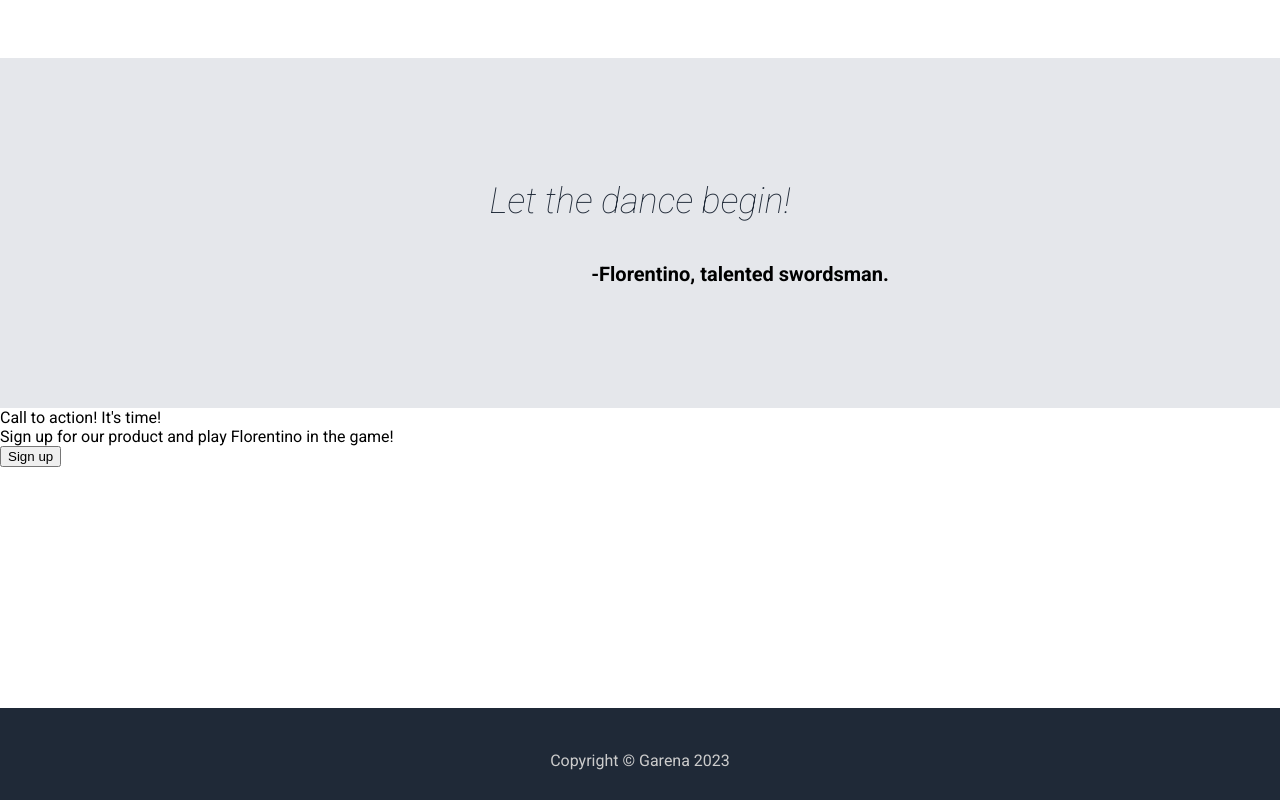
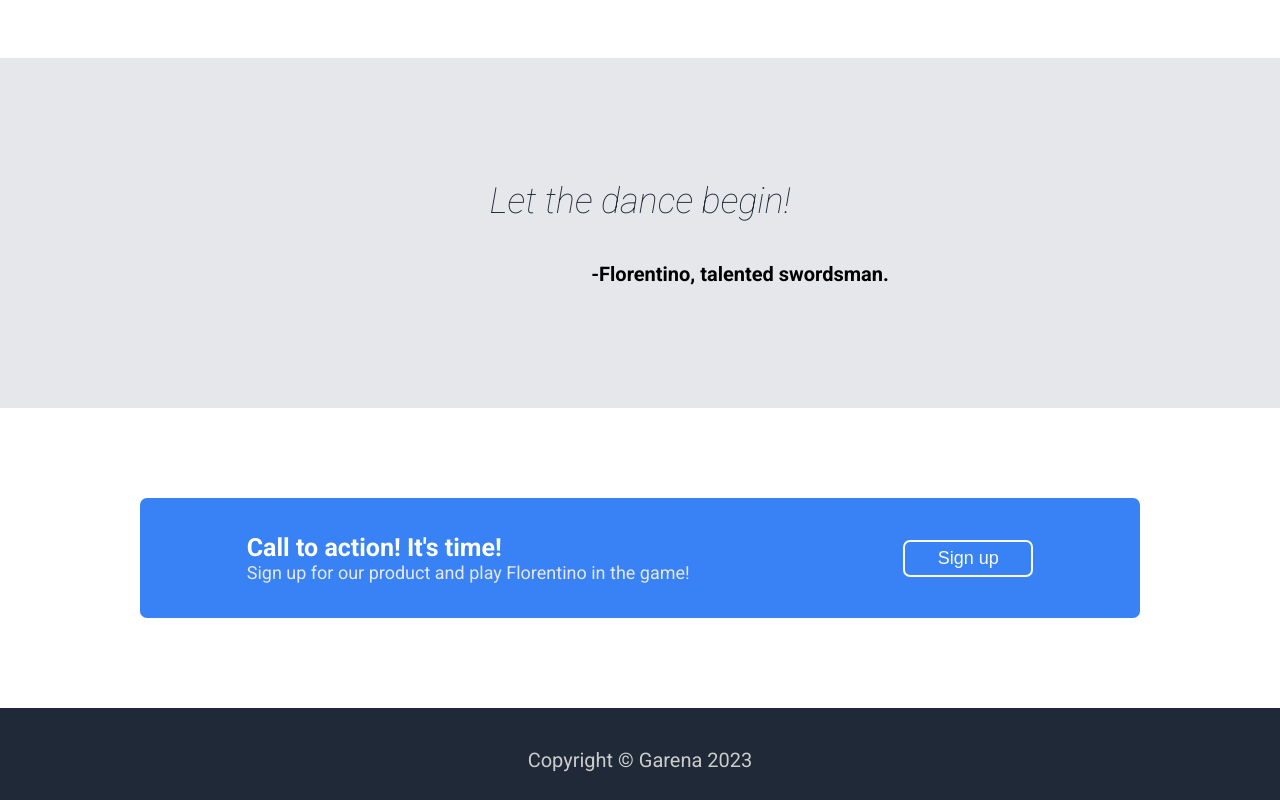
Before and after one commit to AndrewNguyen-05/Florentino_Page, a plain HTML site: page index.html in a window 1280 px wide. Shown: the part 998-1798 px from the top of the page. Drawn offline with Linux system fonts and the light colour scheme.

Commit message:
Finish the webpage

```diff
--- a/index.html
+++ b/index.html
@@ -41,7 +41,7 @@
                 </div>
                 <div class="card">
                     <img src="images/flo_hisoka-1.jpg">
-                    <div class="text">Florentino hisoka. Just like florentino seven, he is also an adaptation from the anime Hunter x Hunter</div>
+                    <div class="text">Florentino hisoka. Just like florentino seven, he is also an adaptation from the anime Hunter x Hunter.</div>
                 </div>
             </div>
         </div>
@@ -52,7 +52,7 @@
         <div class="signup">
             <div class="box">
                 <div class="content">
-                    <div class="text">Call to action! It's time!</div>
+                    <div class="title">Call to action! It's time!</div>
                     <div class="text">Sign up for our product and play Florentino in the game!</div>
                 </div>
                 <button class="buttons">Sign up</button>
--- a/style.css
+++ b/style.css
@@ -24,6 +24,7 @@ body {
 }
 
 .footer{
+    font-size: 20px;
     color: #ccc;
     justify-content: center;
 }
@@ -40,7 +41,6 @@ body {
     font-size: 48px;
     font-weight: 700;
     color:#F9FAF8;
-
 }
 
 .banner .text{
@@ -49,15 +49,14 @@ body {
 }
 
 .banner .buttons{
-    width: 125px;
-    height: 35px;
+    width: 130px;
+    height: 37px;
     background-color: #3882F6;
-    border-radius: 10px;
+    border-radius: 7px;
     border: none;
     color: #F9FAF8;
     font-size: 19px;
     font-weight: 540;
-
 }
 
 .banner .text{
@@ -126,6 +125,43 @@ body {
 
 .signup{
     height: 300px;
+    display: flex;
+    justify-content: center;
+    align-items: center;
+}
+
+.box{
+    background-color: #3882F6;
+    width: 1000px;
+    height: 120px;
+    border-radius: 7px;
+    color: white;
+    display: flex;
+    justify-content: space-around;
+    align-items: center;
+}
+
+.box .buttons{
+    border-radius: 7px;
+    width: 130px;
+    height: 37px;
+    background-color: #3882F6;
+    border-radius: 7px;
+    border: 2px solid #F9FAF8;
+    color: #F9FAF8;
+    font-size: 18px;
+    font-weight: 500;
+}
+
+.box .title{
+    font-size: 25px;
+    font-weight: 700;
+    color: white;
+}
+
+.box .text{
+    font-size: 18px;
+    color: #E5E7EB;
 }
 
 .default{
@@ -143,5 +179,4 @@ a{
     font-size: 17px;
     color: #ccc;
     text-decoration: none;
-
 }
```
